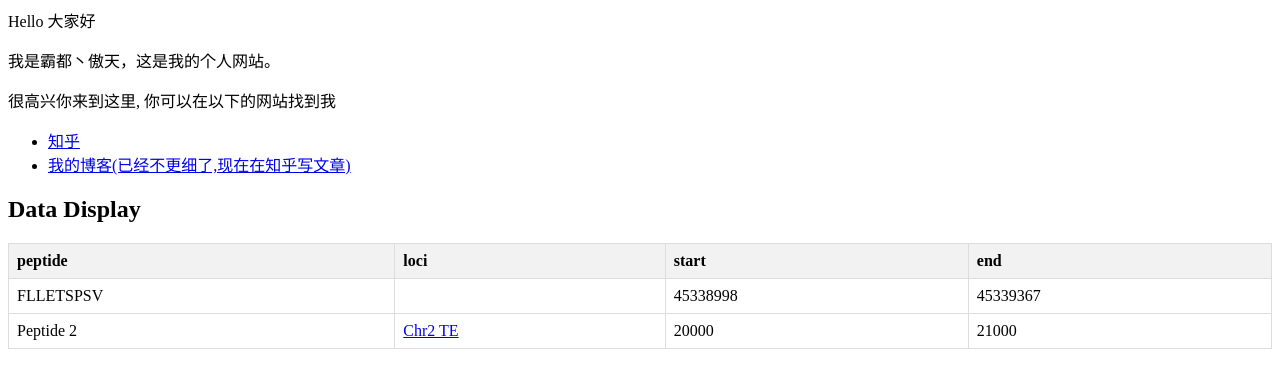
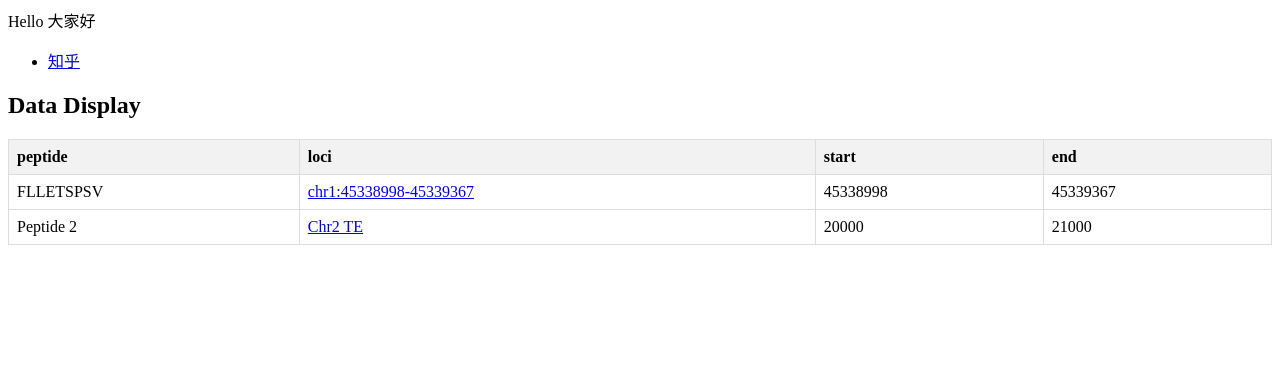
Before and after one commit to hanfengxian/hanfengxian.github.io, a plain HTML site: page index.html in a window 1280 px wide. Drawn offline with Linux system fonts and the light colour scheme.

Commit message:
Update index.html

```diff
--- a/index.html
+++ b/index.html
@@ -1,11 +1,9 @@
 <p>Hello 大家好</p>
-<p>我是霸都丶傲天，这是我的个人网站。 </p>
-<p>很高兴你来到这里, 你可以在以下的网站找到我</p>
 
 <ul>
   <li> <a href="https://www.zhihu.com/people/AJLoveChina">知乎</a> </li>
-  <li> <a href="http://hejie.nigeerhuo.com">我的博客(已经不更细了,现在在知乎写文章)</a> </li>
 </ul>
+
 <!DOCTYPE html>
 <html lang="en">
 <head>
@@ -43,7 +41,9 @@
   <tbody>
     <tr>
       <td>FLLETSPSV</td>
-      <td><a href="https://epigenomegateway.wustl.edu/browser/?genome=hg38&position=chr1:45338998-45339367>chr1:45338998-45339367"</a></td>
+      <td>
+        <a href="https://epigenomegateway.wustl.edu/browser/?genome=hg38&position=chr1:45338998-45339367">chr1:45338998-45339367</a>
+      </td>
       <td>45338998</td>
       <td>45339367</td>
     </tr>
```
